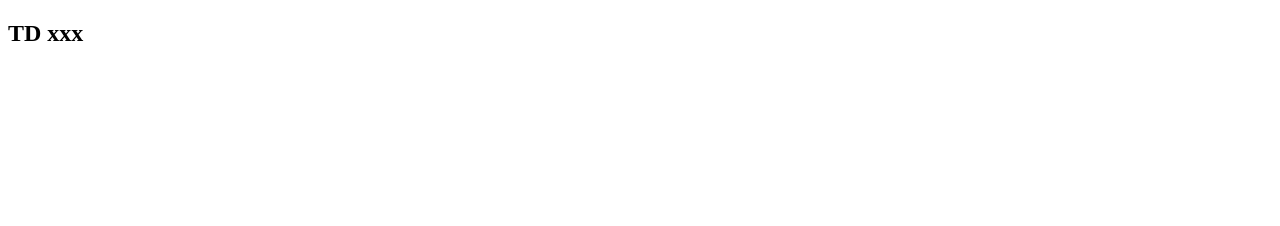
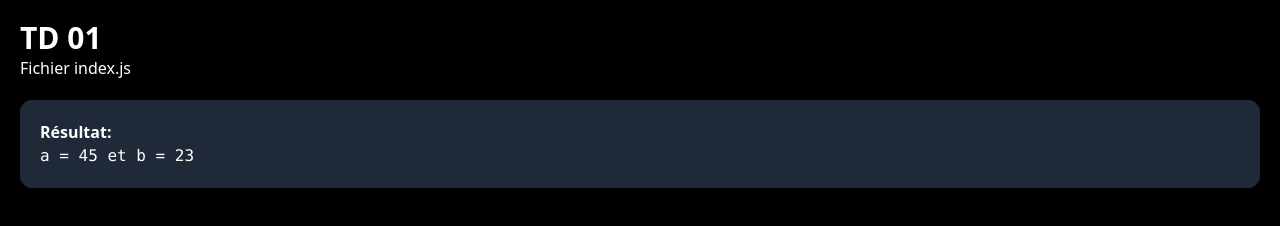
Before and after one commit to ESGI-2024-2025/ESGI, a plain HTML site: page Algo/TDs/01-Var/index.htm in a window 1280 px wide. Drawn offline with nearby package versions, Linux system fonts and the light colour scheme.

Commit message:
[+] Improved interface

```diff
--- a/Algo/TDs/01-Var/index.htm
+++ b/Algo/TDs/01-Var/index.htm
@@ -1,14 +1,17 @@
-<!doctype html>
+<!DOCTYPE html>
 <html>
-	<head>
-		<meta charset="utf-8">
-		<title>ESGI/Algo </title>
-	</head>
-	<body>
-		<h2><span id="title"></span></h2>
-		<section>
-
-		</section>
-		<script src="index.js" type="text/javascript"></script>
-	</body>
+  <head>
+    <meta charset="utf-8" />
+    <title>ESGI/Algo</title>
+    <script src="https://cdn.tailwindcss.com"></script>
+  </head>
+  <body class="bg-black text-white p-5">
+    <h2 class="text-3xl font-bold"><span id="title"></span></h2>
+    <p>Fichier index.js</p>
+    <section class="bg-gray-800 p-5 mt-5 rounded-xl">
+      <h2 class="font-bold">Résultat:</h2>
+      <p class="font-mono" id="content"></p>
+    </section>
+    <script src="index.js" type="text/javascript"></script>
+  </body>
 </html>
--- a/Algo/TDs/01-Var/index.js
+++ b/Algo/TDs/01-Var/index.js
@@ -1,26 +1,27 @@
 "use strict";
 /* CDC
  */
-var title = "TD xxx"; // à changer à chaque TD (par l'objectif pédagogique)
-
-const inverse = (a, b) => {
-  let c = a;
-  a = b;
-  b = c;
-  console.log(a, b);
-};
+var title = "TD 01"; // à changer à chaque TD (par l'objectif pédagogique)
 
 function main() {
   let a = 23;
   let b = 45;
 
-  inverse(a, b);
+  let c = a;
+  a = b;
+  b = c;
+
+  setContent("a = " + a + " et b = " + b);
 }
 
 function setTitle() {
   document.getElementById("title").innerHTML = title;
 }
 
+const setContent = (content) => {
+  document.getElementById("content").innerHTML = content;
+};
+
 document.addEventListener("DOMContentLoaded", function () {
   setTitle();
   main();
```
Also changed, not shown: 1 other file.
